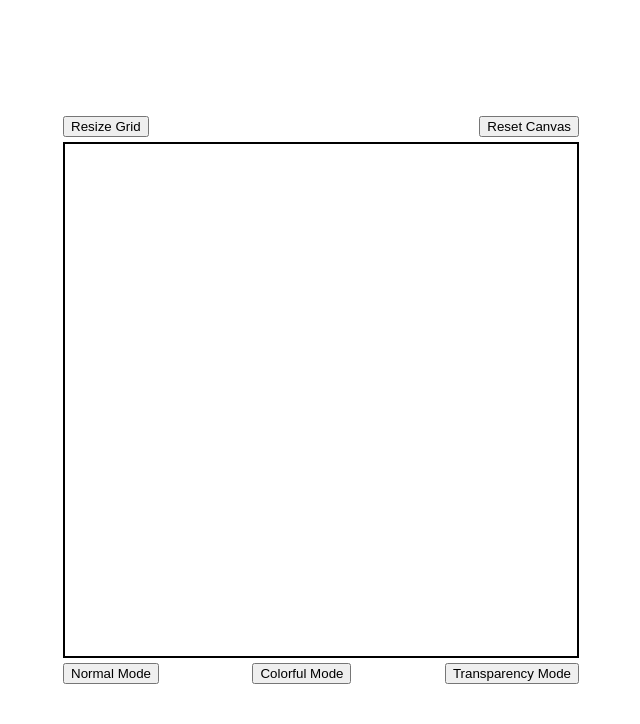
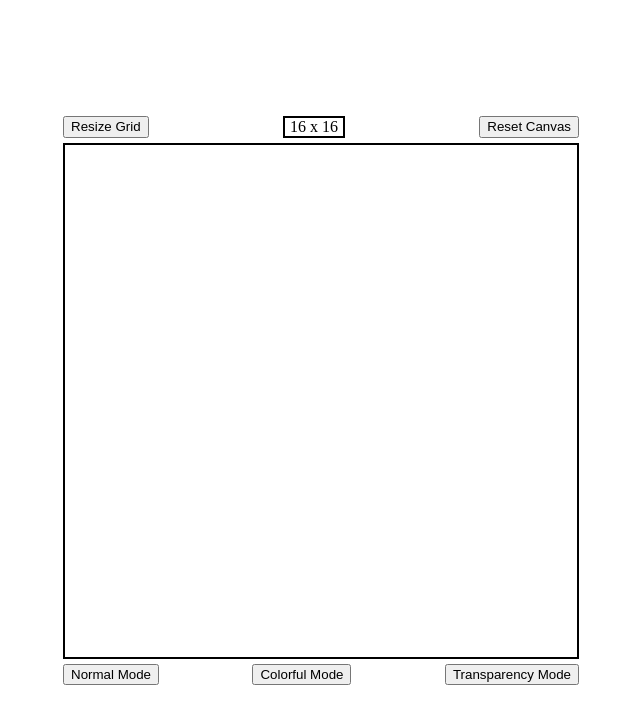
Before and after one commit to RaicyRose/TOP-Etch, a plain HTML site: page index.html in a window 1280 px wide. Shown: the whole page, without its empty margins (319-959 px from the left). Drawn offline with Linux system fonts and the light colour scheme.

Commit message:
Add Changeable Canvas Size Text Over Canvas

```diff
--- a/index.html
+++ b/index.html
@@ -12,6 +12,7 @@
     <div id="page">
         <div id="topBar">
             <button id="promptPlayer">Resize Grid</button>
+            <p id="canvasSize"></p>
             <button id="resetCanvas">Reset Canvas</button>
         </div>
         <div id="etchContainer"></div>
--- a/script.js
+++ b/script.js
@@ -1,13 +1,16 @@
 //List of Variables, Lets, and Constants
 
 let gridWidth = 16;
-
+let canvasSizeText = `${gridWidth} x ${gridWidth}`;
+console.log(canvasSizeText);
 // List of Event Listeners
 
 
 
 // General functions
-
+function gridSizeText() {
+    document.getElementById("canvasSize").innerHTML = canvasSizeText;
+}
 
 // Normal Mode functions
 
@@ -16,3 +19,8 @@ let gridWidth = 16;
 
 
 // Transparency Mode functions
+
+
+// Function on Initialize Page
+
+gridSizeText();
--- a/style.css
+++ b/style.css
@@ -12,6 +12,12 @@ body {
     justify-content: space-between;
 }
 
+#canvasSize {
+    border: 2px solid black;
+    padding: 0px 5px;
+    margin: 0;
+}
+
 #etchContainer {
     width: 512px;
     height: 512px;
@@ -19,6 +25,10 @@ body {
     border: 2px solid black;
 }
 
+.divEtchSquare {
+
+}
+
 #gameModes {
     display: flex;
     justify-content: space-between;
```
